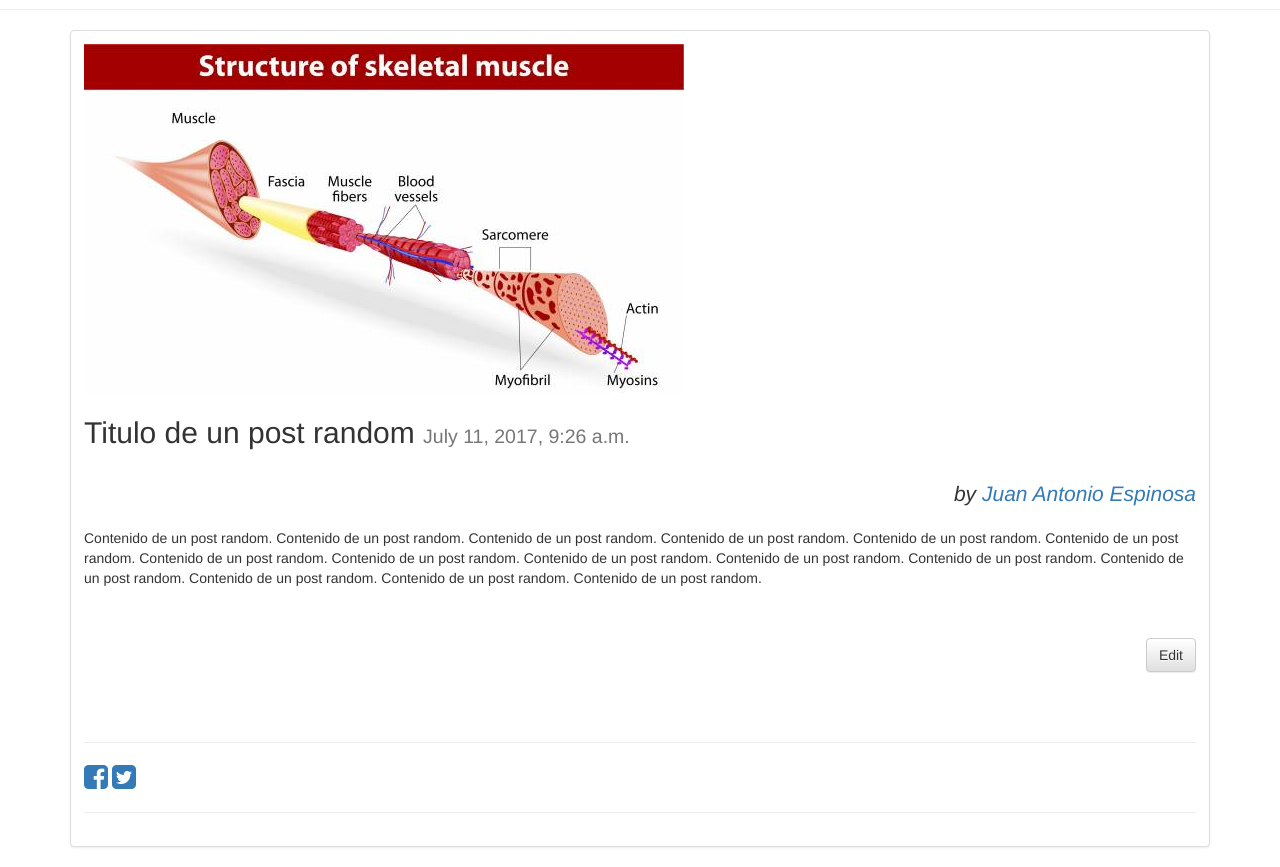
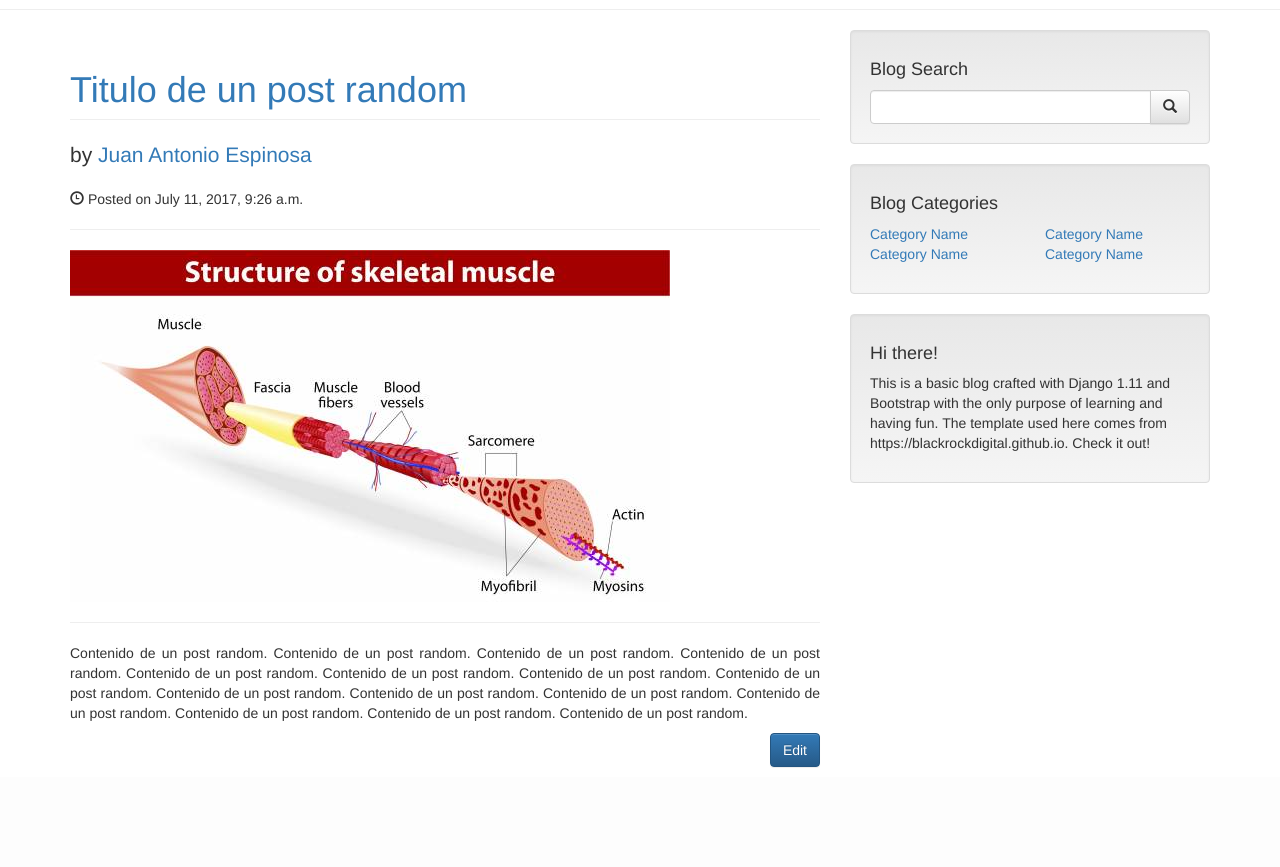
Before and after one commit to ossdemura/django-miniblog, a Django app: a page that uses src/templates/base.html in a window 1280 px wide. Shown: the part 51-918 px from the top of the page. After the commit the page ends 819 px from the top, so only its background shows below. Run offline with Django 3.2, Linux system fonts and the light colour scheme; data comes from the database, SQL or seed files in the repository; some libraries are stand-ins or nearby versions.

Commit message:
Refactores base.html to avoid duplicated code for the side menus over the different pages and added the template in post_detail.html

```diff
--- a/src/templates/base.html
+++ b/src/templates/base.html
@@ -98,9 +98,68 @@ Link to them in template this way-->
 
 {% include "messages_display.html" %}
     <div class='container'>
-        {% block content %}
-        {% endblock %}
+
+        <div class="row">
+
+            {% block content %}
+            {% endblock %}
+
+            <!-- Blog Sidebar Widgets Column -->
+            <div class="col-md-4">
+                <!-- Blog Search Well -->
+                <div class="well">
+                    <h4>Blog Search</h4>
+                    <div class="input-group">
+                        <input type="text" class="form-control">
+                        <span class="input-group-btn">
+                            <button class="btn btn-default" type="button">
+                                <span class="glyphicon glyphicon-search"></span>
+                            </button>
+                        </span>
+                    </div>
+                    <!-- /.input-group -->
+                </div>
+
+                <!-- Blog Categories Well -->
+                <div class="well">
+                    <h4>Blog Categories</h4>
+                    <div class="row">
+                        <div class="col-lg-6">
+                            <ul class="list-unstyled">
+                                <li><a href="#">Category Name</a>
+                                </li>
+                                <li><a href="#">Category Name</a>
+                                </li>
+                            </ul>
+                        </div>
+                        <!-- /.col-lg-6 -->
+                        <div class="col-lg-6">
+                            <ul class="list-unstyled">
+                                <li><a href="#">Category Name</a>
+                                </li>
+                                <li><a href="#">Category Name</a>
+                                </li>
+                            </ul>
+                        </div>
+                        <!-- /.col-lg-6 -->
+                    </div>
+                    <!-- /.row -->
+                </div>
+
+                <!-- Side Widget Well -->
+                <div class="well">
+                    <h4>Hi there!</h4>
+                    <p>This is a basic blog crafted with Django 1.11 and Bootstrap with the only purpose of learning and having fun. The template used here comes from https://blackrockdigital.github.io. Check it out!</p>
+                </div>
+
+            </div>
+            <!-- ./col-md-4 -->
+
+        </div>
+        <!-- /.row -->
+
     </div>
+    <!-- ./container -->
 
 <!-- jQuery -->
 <script src='{% static "js/jquery.js" %}' ></script>
--- a/src/templates/index.html
+++ b/src/templates/index.html
@@ -1,5 +1,9 @@
 <!DOCTYPE html>
 <html lang="en">
+
+<!-- IMPORTANT !!
+This file is not actually used, it is the index.html coming with the template, but in out case, we have
+modified the base.html to have what this index.html has. Hence, once all the refactoring finishes, can be deleted.-->
 
 <head>
 
--- a/src/templates/post_detail.html
+++ b/src/templates/post_detail.html
@@ -6,16 +6,53 @@
         {{ instance.titulo }} | {{ block.super }}
 {% endblock head_title %}
 
-<style>
-    {% block style %}
-        h1 {
-            color:green;
-        }
-    {% endblock %}
-</style>
+<!-- TODO: This needs to be refactored considering the new template -->
 
 {% block content %}
-<!--<div class="col-sm-6 col-sm-offset-3">-->
+
+    <!-- Blog Entries Column -->
+    <div class="col-lg-8">
+
+        <h1 class="page-header">
+            <a href='{{ instance.get_absolute_url }}'>{{ instance.titulo }}</a>
+            {% if instance.draft %}
+                <small>DRAFT</small>
+            {% endif %}
+        </h1>
+
+        {% if instance.user.get_full_name %}
+            <p class="lead">by <a href="">{{ instance.user.get_full_name }}</a></p>
+        {% else %}
+            <p class="lead">by {{ instance.user }}</p>
+        {% endif %}
+
+        <p><span class="glyphicon glyphicon-time"></span> Posted on {{ instance.timestamp }}</p>
+
+        <hr>
+
+        {% if instance.imagen %}
+            <img src="{{ instance.imagen.url }}" class="img-responsive" />
+        {% endif %}
+
+        <hr>
+
+        <p class="text-justify"> {{ instance.contenido }} </p>
+
+        <p align='right'>
+            <a class="btn btn-primary" href="{{ instance.get_absolute_url }}edit"
+               role="button">Edit<span class="glyphicon glyphicon-pencil-right"></span></a>
+        </p>
+
+
+    </div>
+
+{% endblock %}
+
+<!-- ===================================================================== -->
+
+
+<!--
+&lt;!&ndash;<div class="col-sm-6 col-sm-offset-3">&ndash;&gt;
 <div class="row">
     <div class="col-sm-12">
         <div class="thumbnail">
@@ -34,21 +71,21 @@
                 {% if instance.user.get_full_name %}
                     <p class="lead" align='right'>
                         <em>by <a href="">{{ instance.user.get_full_name }}</a></em></p>
-                    <!--<p align='right'> Author: {{ instance.user.get_full_name }}</p>-->
+                    &lt;!&ndash;<p align='right'> Author: {{ instance.user.get_full_name }}</p>&ndash;&gt;
                 {% else %}
                     <p align='right'> Author: {{ instance.user }}</p>
                 {% endif %}
 
-    <!--
+    &lt;!&ndash;
     {{ share_string }}<br>
     {{ instance.titulo|urlify|truncatechars:30 }}<br>
-    -->
+    &ndash;&gt;
 
 	            <p class="big"> {{ instance.contenido }} </p>
 
                 <br/><br/>
 
-                <!-- 'Edit' button -->
+                &lt;!&ndash; 'Edit' button &ndash;&gt;
                 <p align='right'><a href="{{ instance.get_absolute_url }}edit"
                                     class="btn btn-default" role="button">Edit</a></p>
 
@@ -64,7 +101,7 @@
                     </i>
                 </a>
 
-                <!-- paso 3 del plugin social de facebook para tener el boton 'Me gusta' en nuestros posts -->
+                &lt;!&ndash; paso 3 del plugin social de facebook para tener el boton 'Me gusta' en nuestros posts &ndash;&gt;
                 <div class="fb-like"
                      data-href="{{ request.build_absolute_uri }}"
                      data-layout="box_count"
@@ -76,7 +113,7 @@
 
                 <hr/>
 
-	            <!-- paso 3 del plugin social de facebook para tener comentarios en nuestros posts -->
+	            &lt;!&ndash; paso 3 del plugin social de facebook para tener comentarios en nuestros posts &ndash;&gt;
 	            <div class="fb-comments"
                      data-href="{{ request.build_absolute_uri }}"
                      data-numposts="5">
@@ -87,4 +124,4 @@
     </div>
 </div>
 
-{% endblock %}
+-->
```
Also changed, not shown: src/templates/post_list.html (+10 -72 lines).
